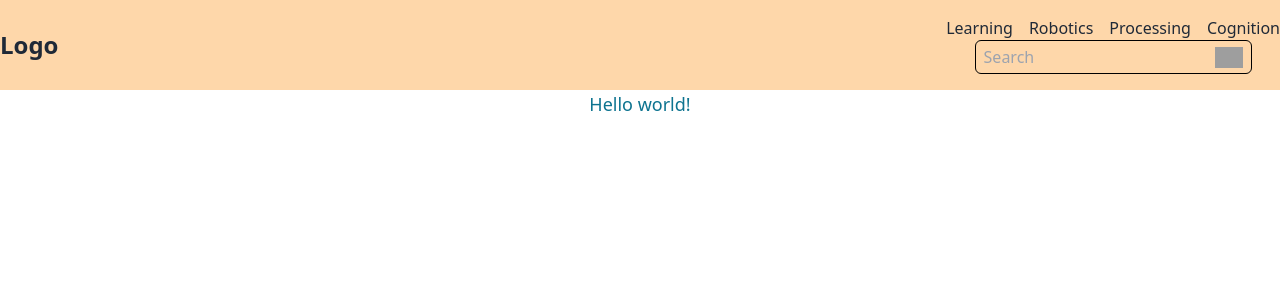
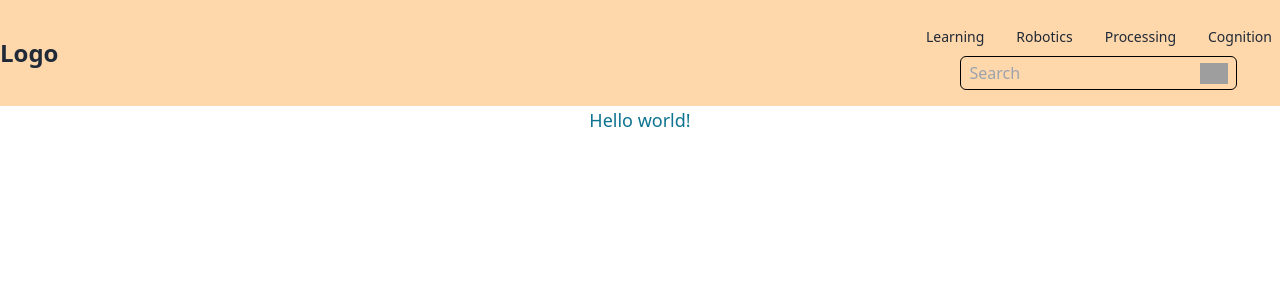
Before and after one commit to tiagopazhs/FullStack-PucMinas-Postraduate, a React (Create React App) app in the folder front-end-frameworks/exercicio-01/: page / in a window 1280 px wide. Shown: the top 300 px of the page. Built offline with nearby package versions, Linux system fonts and the light colour scheme; grey boxes are pictures that could not be loaded.

Commit message:
fix: Add padding to the Topic component

```diff
--- a/front-end-frameworks/exercicio-01/src/components/Topic.tsx
+++ b/front-end-frameworks/exercicio-01/src/components/Topic.tsx
@@ -6,8 +6,8 @@ interface Props {
 
 const Topic: React.FC<Props> = ({ title }) => {
   return (
-    <li>
-      <a href="Topic 1" className="text-gray-800 hover:text-gray-600">{title}</a>
+    <li className='p-2'>
+      <a href="Topic 1" className="text-sm text-gray-800 hover:text-gray-600">{title}</a>
     </li>
   );
 };
```
